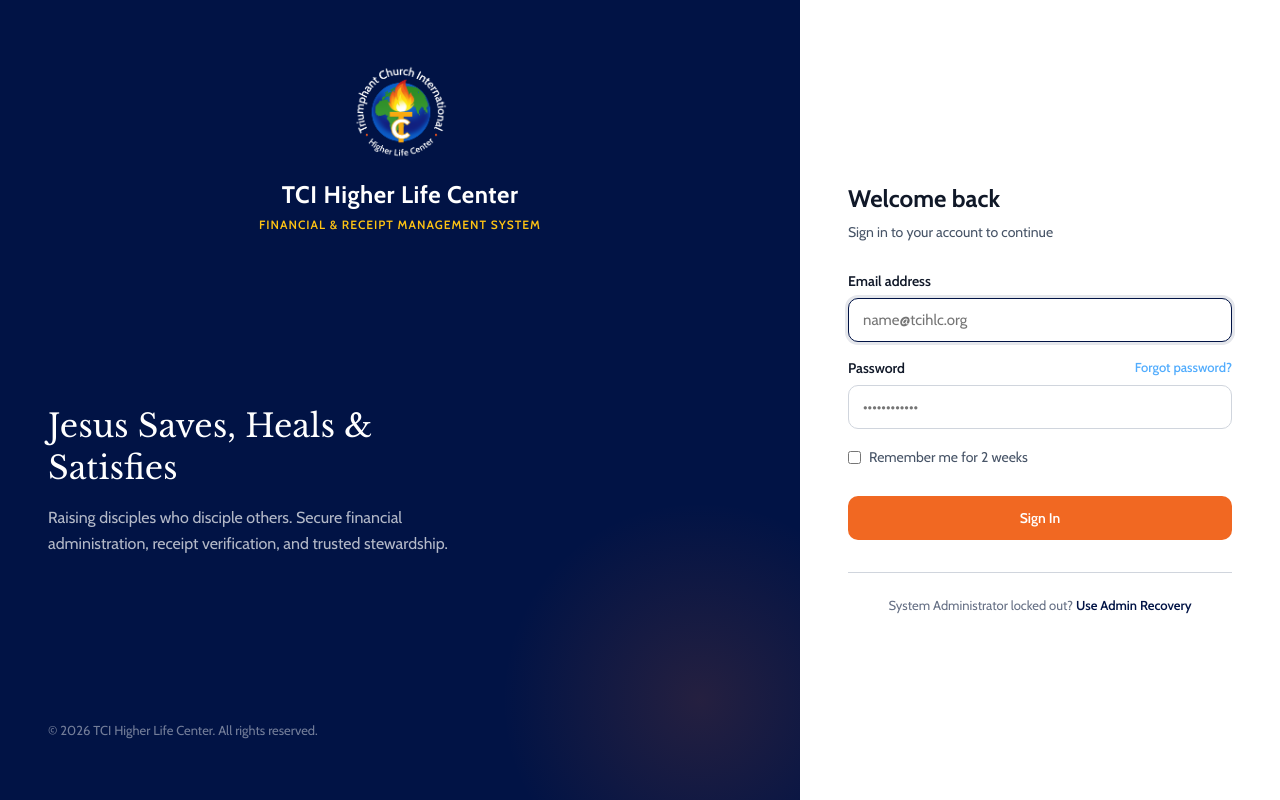
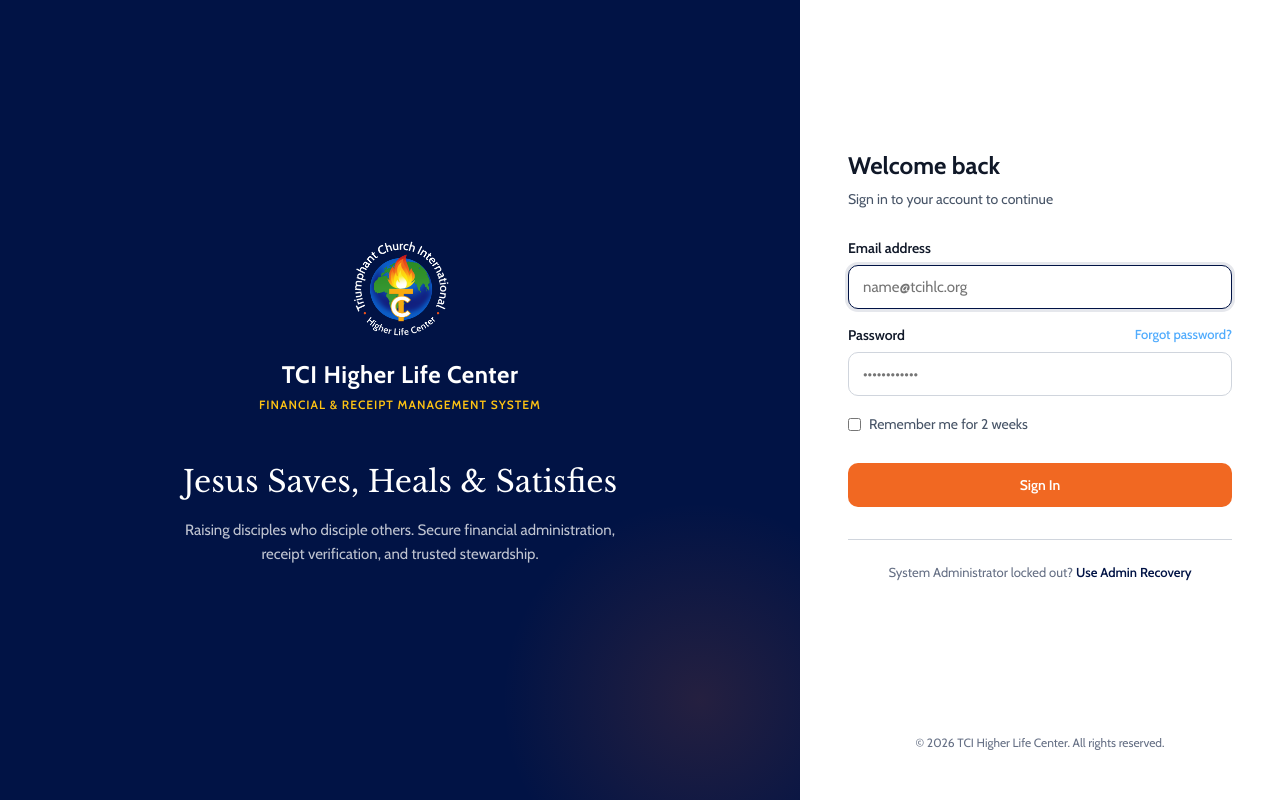
Before and after one commit to nEcSiT/tci_receipt, a Django app: page /login/ in a window 1280 px wide. Run offline with Django 5.2, Linux system fonts and the light colour scheme; parts of the project's set-up code (start-up, migrations or seed data) failed here and were passed over.

Commit message:
style: center brand statement and rest logo vertically across sidebar and auth

```diff
--- a/static/css/tci-hlc.css
+++ b/static/css/tci-hlc.css
@@ -430,23 +430,35 @@ a:hover {
 }
 
 .sidebar-header {
-  padding: 24px 20px;
+  padding: 24px 16px 20px;
   border-bottom: 1px solid rgba(255, 255, 255, 0.08);
+  text-align: center;
 }
 
 .sidebar-logo {
   display: flex;
+  flex-direction: column;
   align-items: center;
-  gap: 12px;
+  text-align: center;
   color: var(--white);
   text-decoration: none;
 }
 
+.sidebar-logo img,
+.sidebar-logo-img {
+  width: 68px;
+  height: 68px;
+  object-fit: contain;
+  display: block;
+  margin: 0 auto 12px auto;
+}
+
 .sidebar-logo-text {
-  font-size: 17px;
+  font-size: 16px;
   font-weight: 700;
-  letter-spacing: -0.01em;
+  letter-spacing: 0.3px;
   color: var(--white);
+  text-align: center;
 }
 
 .sidebar-sublogo {
@@ -455,6 +467,8 @@ a:hover {
   letter-spacing: 0.08em;
   color: var(--brand-yellow);
   font-weight: 600;
+  text-align: center;
+  margin-top: 4px;
 }
 
 .sidebar-nav {
@@ -663,10 +677,12 @@ a:hover {
   color: var(--white);
   display: flex;
   flex-direction: column;
-  justify-content: space-between;
+  justify-content: center;
+  align-items: center;
   padding: 60px 48px;
   position: relative;
   overflow: hidden;
+  gap: 48px;
 }
 
 .auth-brand-side::after {
@@ -688,28 +704,33 @@ a:hover {
 }
 
 .auth-brand-statement {
-  max-width: 440px;
-  margin: auto 0;
+  max-width: 460px;
+  margin: 0 auto;
+  text-align: center;
 }
 
 .auth-brand-statement h2 {
   font-family: var(--font-serif);
   font-size: 32px;
   color: var(--white);
-  line-height: 1.3;
+  line-height: 1.35;
   margin-bottom: 16px;
   font-weight: 400;
+  text-align: center;
 }
 
 .auth-brand-statement p {
-  color: rgba(255, 255, 255, 0.7);
+  color: rgba(255, 255, 255, 0.75);
   font-size: 16px;
   line-height: 1.6;
+  text-align: center;
+  margin: 0 auto;
 }
 
 .auth-brand-footer {
   font-size: 13px;
   color: rgba(255, 255, 255, 0.45);
+  text-align: center;
 }
 
 .auth-form-side {
@@ -717,12 +738,20 @@ a:hover {
   background-color: var(--white);
   display: flex;
   flex-direction: column;
-  justify-content: center;
+  justify-content: space-between;
   padding: 48px;
 }
 
 .auth-form-box {
   width: 100%;
+  margin: auto 0;
+}
+
+.auth-form-footer {
+  font-size: 13px;
+  color: var(--text-muted);
+  text-align: center;
+  padding-top: 16px;
 }
 
 .auth-title {
--- a/templates/accounts/login.html
+++ b/templates/accounts/login.html
@@ -20,8 +20,8 @@
     <!-- Left Branded Navy Area (#011345) -->
     <div class="auth-brand-side">
       <div class="auth-brand-header">
-        <div style="text-align: center; display: flex; flex-direction: column; align-items: center; margin-bottom: 8px;">
-          <img src="{% static 'img/tci_hlc-logo.png' %}" alt="TCI Higher Life Center Logo" style="width: 104px; height: 104px; object-fit: contain; display: block; margin: 0 auto 16px auto;">
+        <div style="text-align: center; display: flex; flex-direction: column; align-items: center;">
+          <img src="{% static 'img/tci_hlc-logo.png' %}" alt="TCI Higher Life Center Logo" style="width: 110px; height: 110px; object-fit: contain; display: block; margin: 0 auto 16px auto;">
           <div>
             <h1 style="margin: 0; font-size: 24px; color: #ffffff; font-weight: 700; letter-spacing: 0.5px; text-align: center;">TCI Higher Life Center</h1>
             <div class="sidebar-sublogo" style="margin-top: 6px; color: #FEC313; font-size: 12px; letter-spacing: 1px; text-align: center;">Financial & Receipt Management System</div>
@@ -29,15 +29,13 @@
         </div>
       </div>
 
-      <div class="auth-brand-statement">
-        <h2>Jesus Saves, Heals & Satisfies</h2>
-        <p>
+      <div class="auth-brand-statement" style="text-align: center; margin: 0 auto; max-width: 440px;">
+        <h2 style="font-family: var(--font-serif); font-size: 30px; color: #ffffff; line-height: 1.35; margin-bottom: 16px; font-weight: 400; text-align: center;">
+          Jesus Saves, Heals &amp; Satisfies
+        </h2>
+        <p style="color: rgba(255, 255, 255, 0.75); font-size: 15px; line-height: 1.6; text-align: center; margin: 0 auto;">
           Raising disciples who disciple others. Secure financial administration, receipt verification, and trusted stewardship.
         </p>
-      </div>
-
-      <div class="auth-brand-footer">
-        &copy; 2026 TCI Higher Life Center. All rights reserved.
       </div>
     </div>
 
@@ -97,6 +95,10 @@
           </span>
         </div>
       </div>
+
+      <div class="auth-form-footer" style="margin-top: 32px; text-align: center; font-size: 12px; color: var(--text-muted);">
+        &copy; 2026 TCI Higher Life Center. All rights reserved.
+      </div>
     </div>
   </div>
 </body>
```
Also changed, not shown: templates/base.html (+5 -5 lines).
